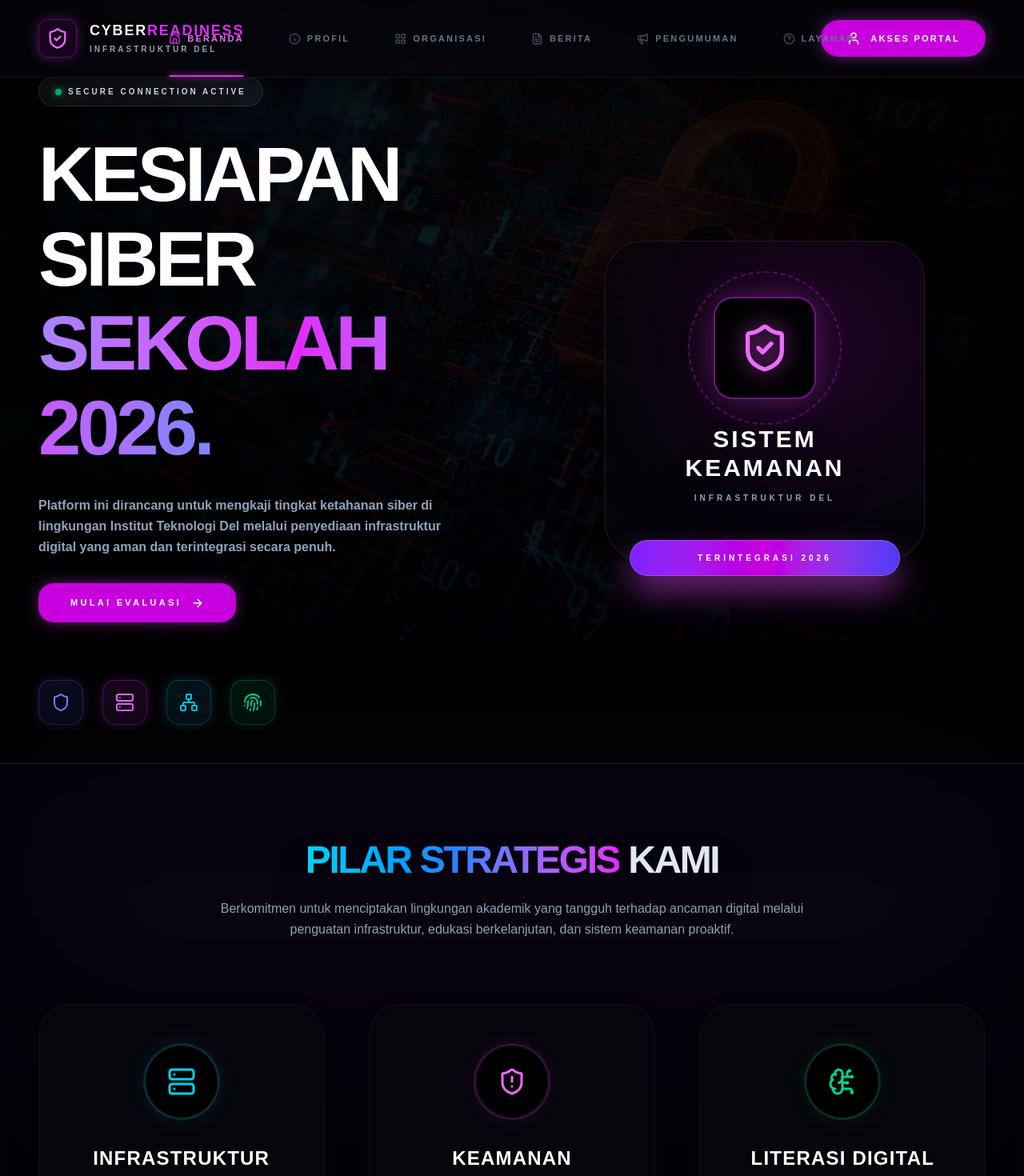
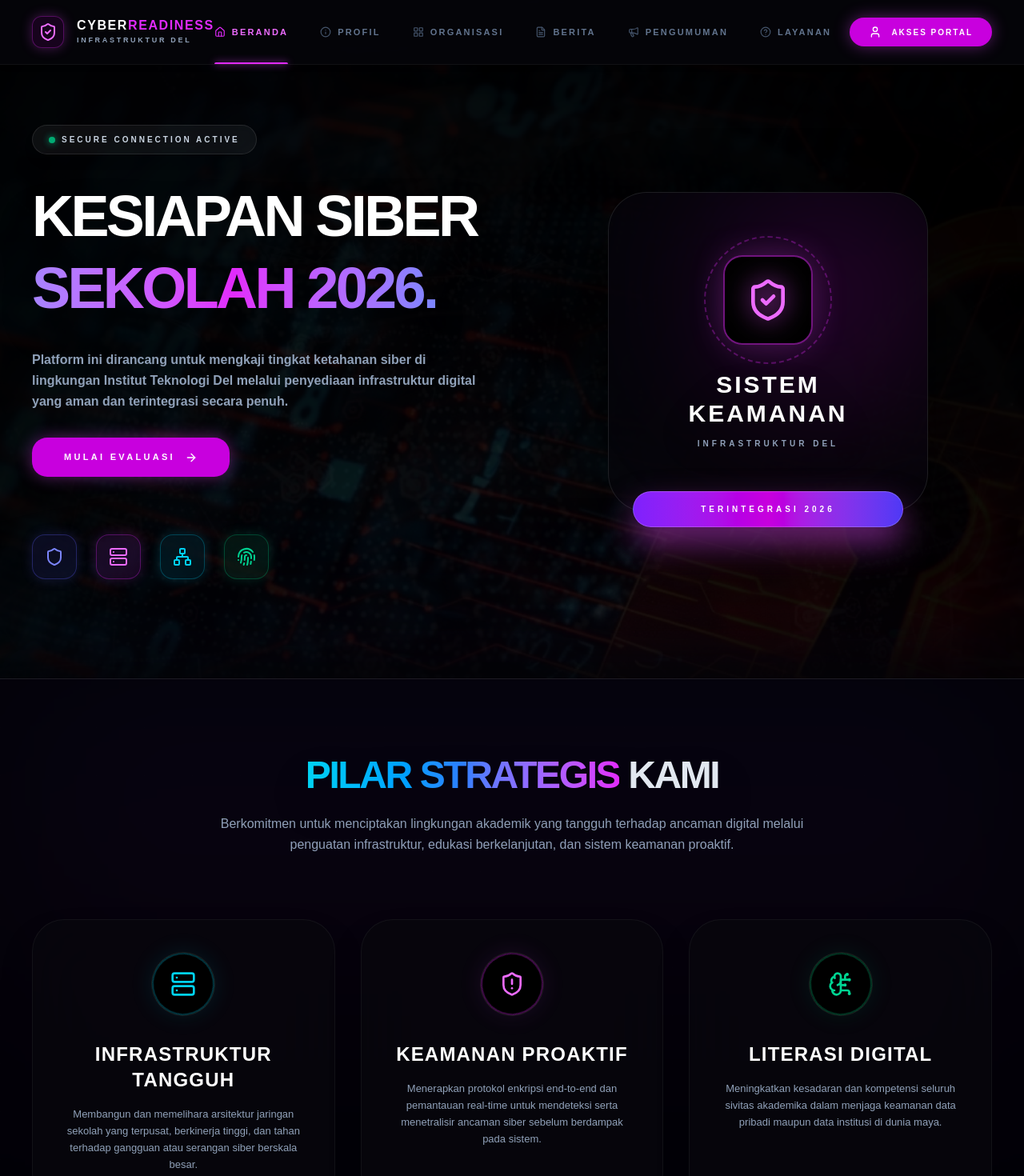
Before and after one commit to Edwinn1711/cyber-backend, a Next.js app: page / in a window 1280 px wide. Shown: the top 1470 px of the page at 80% size. Built offline with nearby package versions, Linux system fonts and the light colour scheme.

Commit message:
fix: kembalikan ukuran layar ke max-w-7xl dan pisahkan elemen navbar agar tidak bertabrakan

```diff
--- a/app/(loginregister)/page.tsx
+++ b/app/(loginregister)/page.tsx
@@ -13,7 +13,7 @@ import {
 const CYBER_ASSETS = ["/bg/cyber1.jpg", "/bg/cyber2.jpg", "/bg/cyber3.jpg", "/bg/cyber4.jpg", "/bg/cyber5.jpg"];
 const AVAILABLE_CLASSES = ["X MIPA 1", "X IPS 1", "XI TKJ 1", "XI RPL 1", "XII MIPA 2", "XII DKV 1"];
 
-// --- 1. EFEK KLIK PARTIKEL ULTRA GOD-TIER ---
+// --- 1. EFEK KLIK PARTIKEL ULTRA GOD-TIER (PRESISI 100% & RESOLUSI TINGGI) ---
 const UltraGodTierParticleSystem = () => {
   const canvasRef = useRef<HTMLCanvasElement>(null);
 
@@ -38,10 +38,16 @@ const UltraGodTierParticleSystem = () => {
     resize();
 
     const explode = (x: number, y: number) => {
+      // Core Flash
       elements.push({ type: 'core', x, y, radius: 0, alpha: 1, speed: 2, maxRadius: 15 });
+
+      // Fast Inner Shockwave
       elements.push({ type: 'shockwave', x, y, radius: 0, alpha: 0.8, speed: 6, width: 2, color: '56, 189, 248' });
+
+      // Slower Outer Shockwave
       elements.push({ type: 'shockwave', x, y, radius: 0, alpha: 0.5, speed: 3, width: 1, color: '217, 70, 239' });
 
+      // Electric Sparks
       for (let i = 0; i < 8; i++) {
         const angle = (Math.PI * 2 / 8) * i + (Math.random() * 0.5);
         const velocity = Math.random() * 5 + 3;
@@ -52,6 +58,7 @@ const UltraGodTierParticleSystem = () => {
         });
       }
 
+      // Stardust
       for (let i = 0; i < 10; i++) {
         const angle = Math.random() * Math.PI * 2;
         const speed = Math.random() * 2 + 0.5;
@@ -238,32 +245,33 @@ export default function CyberLandingDark() {
   };
 
   return (
-    <div className="flex flex-col min-h-screen w-full bg-black text-slate-200 overflow-x-hidden selection:bg-fuchsia-500/30 relative">
+    <div className="flex flex-col min-h-screen w-full bg-black text-slate-200 overflow-x-hidden selection:bg-fuchsia-500/30 relative perspective-[1500px]">
 
-      {/* BACKGROUND GAMBAR & EFEK KLIK DEWA */}
+      {/* 1. BACKGROUND GAMBAR UTAMA */}
       <PersistentUniverse bgIdx={bgIdx} />
+
+      {/* 2. EFEK PARTIKEL KURSOR DEWA */}
       <UltraGodTierParticleSystem />
 
       {/* ========================================================================= */}
-      {/* HEADER NAVBAR (LAYOUT BARU: 1/4 - 2/4 - 1/4 AGAR TIDAK MEPET)             */}
+      {/* 3. NAVBAR (HEADER GELAP ELEGAN - LAYOUT FLEKSIBEL ANTI TABRAKAN)          */}
       {/* ========================================================================= */}
       <header className="fixed top-0 left-0 right-0 z-40 w-full border-b border-white/5 bg-[#05050a]/80 backdrop-blur-xl shadow-md">
-        {/* max-w-[1600px] agar mengisi pinggir layar lebih luas */}
-        <div className="max-w-[1600px] mx-auto px-6 lg:px-12 h-24 flex items-center justify-between">
+        <div className="max-w-7xl mx-auto px-6 lg:px-10 h-20 flex items-center justify-between">
 
-          {/* AREA KIRI: LOGO (Lebar 25%) */}
-          <div className="flex items-center gap-4 lg:w-1/4">
-             <div className="w-12 h-12 bg-fuchsia-600/10 border border-fuchsia-500/30 rounded-xl flex items-center justify-center shadow-[0_0_15px_rgba(217,70,239,0.3)] shrink-0">
-                <ShieldCheck size={28} className="text-fuchsia-400" />
+          {/* Bagian Kiri: Logo */}
+          <div className="flex items-center gap-4 flex-1">
+             <div className="w-10 h-10 bg-fuchsia-600/10 border border-fuchsia-500/30 rounded-xl flex items-center justify-center shadow-[0_0_15px_rgba(217,70,239,0.3)] shrink-0">
+                <ShieldCheck size={24} className="text-fuchsia-400" />
              </div>
              <div className="whitespace-nowrap">
-                <h1 className="font-black text-white tracking-widest text-base lg:text-lg leading-tight">CYBER<span className="text-fuchsia-500">READINESS</span></h1>
-                <p className="text-[10px] text-slate-400 font-bold tracking-[0.3em] uppercase mt-1">Infrastruktur Del</p>
+                <h1 className="font-black text-white tracking-widest text-sm lg:text-base leading-tight">CYBER<span className="text-fuchsia-500">READINESS</span></h1>
+                <p className="text-[9px] text-slate-400 font-bold tracking-[0.3em] uppercase mt-0.5">Infrastruktur Del</p>
              </div>
           </div>
 
-          {/* AREA TENGAH: MENU (Lebar 50%, Posisi Terpusat Mutlak) */}
-          <nav className="hidden lg:flex items-center justify-center gap-8 xl:gap-14 lg:w-2/4">
+          {/* Bagian Tengah: Menu */}
+          <nav className="hidden lg:flex items-center justify-center gap-6 xl:gap-10 flex-1">
              {[
                { icon: Home, label: 'Beranda', active: true },
                { icon: Info, label: 'Profil', active: false },
@@ -272,9 +280,9 @@ export default function CyberLandingDark() {
                { icon: Megaphone, label: 'Pengumuman', active: false },
                { icon: HelpCircle, label: 'Layanan', active: false }
              ].map((item, idx) => (
-               <div key={idx} className="relative flex flex-col items-center justify-center group cursor-pointer h-24">
+               <div key={idx} className="relative flex flex-col items-center justify-center group cursor-pointer h-20">
                   <div className={`flex items-center gap-2 text-[11px] uppercase tracking-[0.2em] font-black transition-colors ${item.active ? 'text-fuchsia-400' : 'text-slate-500 group-hover:text-white'}`}>
-                    <item.icon size={15} className={item.active ? "text-fuchsia-500" : "text-slate-600 group-hover:text-fuchsia-400"} />
+                    <item.icon size={14} className={item.active ? "text-fuchsia-500" : "text-slate-600 group-hover:text-fuchsia-400"} />
                     {item.label}
                   </div>
                   {item.active && <div className="absolute bottom-0 w-full h-[2px] bg-fuchsia-500 rounded-t-md shadow-[0_0_10px_#d946ef]" />}
@@ -282,13 +290,13 @@ export default function CyberLandingDark() {
              ))}
           </nav>
 
-          {/* AREA KANAN: TOMBOL LOGIN (Lebar 25%, Terdorong ke Kanan) */}
-          <div className="flex items-center justify-end lg:w-1/4">
+          {/* Bagian Kanan: Tombol Akses Portal */}
+          <div className="flex items-center justify-end flex-1">
             <button
                onClick={() => setIsLoginOpen(true)}
-               className="flex items-center gap-3 px-8 py-3.5 bg-fuchsia-600 text-white rounded-full font-black text-[11px] tracking-[0.2em] uppercase hover:bg-fuchsia-500 transition-all shadow-[0_0_20px_rgba(217,70,239,0.4)] hover:shadow-[0_0_30px_rgba(217,70,239,0.6)] hover:-translate-y-0.5"
+               className="flex items-center gap-3 px-6 py-2.5 bg-fuchsia-600 text-white rounded-full font-black text-[10px] tracking-[0.2em] uppercase hover:bg-fuchsia-500 transition-all shadow-[0_0_20px_rgba(217,70,239,0.4)] hover:shadow-[0_0_30px_rgba(217,70,239,0.6)] hover:-translate-y-0.5 whitespace-nowrap"
             >
-               <User size={18} /> AKSES PORTAL
+               <User size={16} /> Akses Portal
             </button>
           </div>
 
@@ -298,10 +306,10 @@ export default function CyberLandingDark() {
       {/* ========================================================================= */}
       {/* KONTEN UTAMA (SCROLLABLE)                                                 */}
       {/* ========================================================================= */}
-      <div className="relative z-10 w-full pt-24">
+      <div className="relative z-10 w-full pt-20">
 
         {/* SECTION 1: HERO */}
-        <section className="min-h-[calc(100vh-96px)] flex items-center w-full max-w-[1600px] mx-auto px-6 lg:px-12 py-12 lg:py-0">
+        <section className="min-h-[calc(100vh-80px)] flex items-center w-full max-w-7xl mx-auto px-6 lg:px-10 py-12 lg:py-0">
            <div className="grid grid-cols-1 lg:grid-cols-2 gap-12 lg:gap-20 items-center w-full">
 
               {/* Teks Kiri */}
@@ -310,7 +318,7 @@ export default function CyberLandingDark() {
                    <div className="w-2 h-2 rounded-full bg-emerald-500 animate-pulse shadow-[0_0_10px_#10b981]"/> SECURE CONNECTION ACTIVE
                  </div>
 
-                 <h2 className="text-5xl lg:text-7xl xl:text-8xl font-black text-white tracking-tighter leading-[1.1] uppercase drop-shadow-2xl">
+                 <h2 className="text-5xl lg:text-7xl font-black text-white tracking-tighter leading-tight uppercase drop-shadow-2xl">
                    Kesiapan Siber <br/>
                    <span className="text-transparent bg-clip-text bg-gradient-to-r from-violet-400 via-fuchsia-500 to-indigo-400">Sekolah 2026.</span>
                  </h2>
@@ -353,15 +361,12 @@ export default function CyberLandingDark() {
 
                     {/* CONTAINER TERSENTRAL UNTUK CINCIN DAN LOGO */}
                     <div className="relative flex items-center justify-center mb-8" style={{ transform: "translateZ(70px)" }}>
-
-                       {/* Cincin Energi (Berputar persis di tengah perisai) */}
-                       <div className="absolute w-48 h-48 border-[2px] border-dashed border-fuchsia-500/30 rounded-full animate-[spin_15s_linear_infinite]" style={{ transform: "translateZ(-10px)" }} />
-
+                       {/* Cincin Energi */}
+                       <div className="absolute w-40 h-40 border-[2px] border-dashed border-fuchsia-500/30 rounded-full animate-[spin_15s_linear_infinite]" style={{ transform: "translateZ(-10px)" }} />
                        {/* Logo Inti */}
-                       <div className="w-32 h-32 bg-black border-[2px] border-fuchsia-500/50 rounded-3xl flex items-center justify-center shadow-[0_0_40px_rgba(217,70,239,0.3)] relative z-10">
-                          <ShieldCheck size={64} className="text-fuchsia-400 drop-shadow-[0_0_15px_#d946ef]" />
+                       <div className="w-28 h-28 bg-black border-[2px] border-fuchsia-500/50 rounded-3xl flex items-center justify-center shadow-[0_0_40px_rgba(217,70,239,0.3)] relative z-10">
+                          <ShieldCheck size={56} className="text-fuchsia-400 drop-shadow-[0_0_15px_#d946ef]" />
                        </div>
-
                     </div>
 
                     <h3 className="text-3xl font-black text-white tracking-widest uppercase text-center relative z-10 drop-shadow-2xl" style={{ transform: "translateZ(50px)" }}>
@@ -386,7 +391,7 @@ export default function CyberLandingDark() {
            <div className="absolute top-0 inset-x-0 h-[600px] bg-gradient-to-b from-indigo-900/10 via-fuchsia-900/5 to-transparent blur-[120px] pointer-events-none" />
            <div className="absolute inset-0 bg-grid-static opacity-[0.05] pointer-events-none" />
 
-           <section className="max-w-[1600px] mx-auto px-6 lg:px-12 relative z-10">
+           <section className="max-w-7xl mx-auto px-6 lg:px-10 relative z-10">
                <div className="text-center mb-20">
                  <h2 className="text-4xl lg:text-5xl font-black tracking-tighter uppercase mb-6 drop-shadow-2xl">
                    <span className="text-transparent bg-clip-text bg-gradient-to-r from-cyan-400 via-blue-500 to-fuchsia-500">Pilar Strategis</span> Kami
@@ -396,40 +401,39 @@ export default function CyberLandingDark() {
                  </p>
                </div>
 
-               <div className="grid grid-cols-1 md:grid-cols-3 gap-10 lg:gap-14">
-
+               <div className="grid grid-cols-1 md:grid-cols-3 gap-8">
                   {/* Card 1: Infrastruktur */}
-                  <div className="bg-[#08070d]/80 backdrop-blur-2xl border border-white/5 rounded-[2.5rem] p-10 lg:p-12 flex flex-col items-center text-center shadow-2xl hover:border-cyan-500/40 hover:-translate-y-2 transition-all duration-500 group">
-                     <div className="w-24 h-24 bg-black border border-white/10 rounded-full flex items-center justify-center mb-8 relative shadow-[0_0_30px_rgba(34,211,238,0.1)] group-hover:shadow-[0_0_40px_rgba(34,211,238,0.3)] transition-all">
+                  <div className="bg-[#08070d]/80 backdrop-blur-2xl border border-white/5 rounded-[2.5rem] p-10 flex flex-col items-center text-center shadow-2xl hover:border-cyan-500/40 hover:-translate-y-2 transition-all duration-500 group">
+                     <div className="w-20 h-20 bg-black border border-white/10 rounded-full flex items-center justify-center mb-8 relative shadow-[0_0_30px_rgba(34,211,238,0.1)] group-hover:shadow-[0_0_40px_rgba(34,211,238,0.3)] transition-all">
                         <div className="absolute inset-0 rounded-full border-2 border-cyan-500/30 group-hover:border-cyan-500/80 animate-[spin_10s_linear_infinite]" />
-                        <Server size={36} className="text-cyan-400" />
+                        <Server size={32} className="text-cyan-400" />
                      </div>
                      <h3 className="text-2xl font-black text-white mb-4 tracking-wider uppercase">Infrastruktur Tangguh</h3>
-                     <p className="text-sm font-medium text-slate-400 leading-relaxed">
+                     <p className="text-[13px] font-medium text-slate-400 leading-relaxed">
                        Membangun dan memelihara arsitektur jaringan sekolah yang terpusat, berkinerja tinggi, dan tahan terhadap gangguan atau serangan siber berskala besar.
                      </p>
                   </div>
 
                   {/* Card 2: Keamanan Proaktif */}
-                  <div className="bg-[#08070d]/80 backdrop-blur-2xl border border-white/5 rounded-[2.5rem] p-10 lg:p-12 flex flex-col items-center text-center shadow-2xl hover:border-fuchsia-500/40 hover:-translate-y-2 transition-all duration-500 group">
-                     <div className="w-24 h-24 bg-black border border-white/10 rounded-full flex items-center justify-center mb-8 relative shadow-[0_0_30px_rgba(217,70,239,0.1)] group-hover:shadow-[0_0_40px_rgba(217,70,239,0.3)] transition-all">
+                  <div className="bg-[#08070d]/80 backdrop-blur-2xl border border-white/5 rounded-[2.5rem] p-10 flex flex-col items-center text-center shadow-2xl hover:border-fuchsia-500/40 hover:-translate-y-2 transition-all duration-500 group">
+                     <div className="w-20 h-20 bg-black border border-white/10 rounded-full flex items-center justify-center mb-8 relative shadow-[0_0_30px_rgba(217,70,239,0.1)] group-hover:shadow-[0_0_40px_rgba(217,70,239,0.3)] transition-all">
                         <div className="absolute inset-0 rounded-full border-2 border-fuchsia-500/30 group-hover:border-fuchsia-500/80 animate-[spin_10s_linear_infinite_reverse]" />
-                        <ShieldAlert size={36} className="text-fuchsia-400" />
+                        <ShieldAlert size={32} className="text-fuchsia-400" />
                      </div>
                      <h3 className="text-2xl font-black text-white mb-4 tracking-wider uppercase">Keamanan Proaktif</h3>
-                     <p className="text-sm font-medium text-slate-400 leading-relaxed">
+                     <p className="text-[13px] font-medium text-slate-400 leading-relaxed">
                        Menerapkan protokol enkripsi end-to-end dan pemantauan real-time untuk mendeteksi serta menetralisir ancaman siber sebelum berdampak pada sistem.
                      </p>
                   </div>
 
                   {/* Card 3: Literasi Digital */}
-                  <div className="bg-[#08070d]/80 backdrop-blur-2xl border border-white/5 rounded-[2.5rem] p-10 lg:p-12 flex flex-col items-center text-center shadow-2xl hover:border-emerald-500/40 hover:-translate-y-2 transition-all duration-500 group">
-                     <div className="w-24 h-24 bg-black border border-white/10 rounded-full flex items-center justify-center mb-8 relative shadow-[0_0_30px_rgba(16,185,129,0.1)] group-hover:shadow-[0_0_40px_rgba(16,185,129,0.3)] transition-all">
+                  <div className="bg-[#08070d]/80 backdrop-blur-2xl border border-white/5 rounded-[2.5rem] p-10 flex flex-col items-center text-center shadow-2xl hover:border-emerald-500/40 hover:-translate-y-2 transition-all duration-500 group">
+                     <div className="w-20 h-20 bg-black border border-white/10 rounded-full flex items-center justify-center mb-8 relative shadow-[0_0_30px_rgba(16,185,129,0.1)] group-hover:shadow-[0_0_40px_rgba(16,185,129,0.3)] transition-all">
                         <div className="absolute inset-0 rounded-full border-2 border-emerald-500/30 group-hover:border-emerald-500/80 animate-[spin_10s_linear_infinite]" />
-                        <BrainCircuit size={36} className="text-emerald-400" />
+                        <BrainCircuit size={32} className="text-emerald-400" />
                      </div>
                      <h3 className="text-2xl font-black text-white mb-4 tracking-wider uppercase">Literasi Digital</h3>
-                     <p className="text-sm font-medium text-slate-400 leading-relaxed">
+                     <p className="text-[13px] font-medium text-slate-400 leading-relaxed">
                        Meningkatkan kesadaran dan kompetensi seluruh sivitas akademika dalam menjaga keamanan data pribadi maupun data institusi di dunia maya.
                      </p>
                   </div>
@@ -441,7 +445,7 @@ export default function CyberLandingDark() {
       </div>
 
       {/* ========================================================================= */}
-      {/* 5. MODAL LOGIN (MUNCUL SAAT DIKLIK AKSES PORTAL)                          */}
+      {/* 5. MODAL LOGIN                                                            */}
       {/* ========================================================================= */}
       <AnimatePresence>
         {isLoginOpen && (
@@ -625,6 +629,7 @@ export default function CyberLandingDark() {
           background-size: 60px 60px;
         }
         ::selection { background: #d946ef; color: white; }
+        .perspective-\\[1500px\\] { perspective: 1500px; }
         input:-webkit-autofill,
         input:-webkit-autofill:hover,
         input:-webkit-autofill:focus,
```
